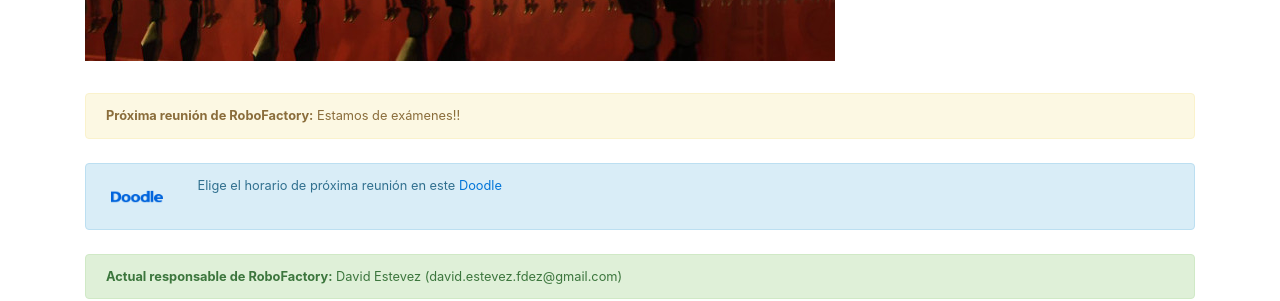
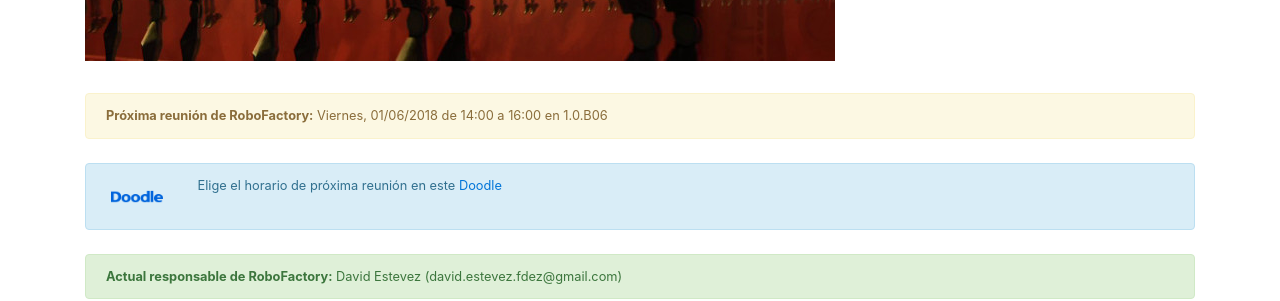
Before and after one commit to asrob-uc3m/asrob-uc3m.github.io, a Jekyll site: the page built from _workgroups/2017-09-19-robofactory.markdown, in a window 1280 px wide and 900 px high, scrolled down 831 px. Shown: the part 335-636 px from the top of the window. Built offline with Jekyll 4.4.1, drawn with Linux system fonts in a browser that asks for light colours.

Commit message:
Update next_meeting for workgroup RoboFactory

```diff
--- a/_workgroups/2017-09-19-robofactory.markdown
+++ b/_workgroups/2017-09-19-robofactory.markdown
@@ -5,7 +5,7 @@ layout: workgroup
 manager: David Estevez
 manager_email: david.estevez.fdez@gmail.com
 name: RoboFactory
-next_meeting: "Estamos de ex\xE1menes!!"
+next_meeting: Viernes, 01/06/2018 de 14:00 a 16:00 en 1.0.B06
 next_meeting_doodle: https://doodle.com/poll/uncapacntkkptc6z
 picture: /img/robofactory.jpg
 picture_full: /img/robofactory-full.jpg
```
